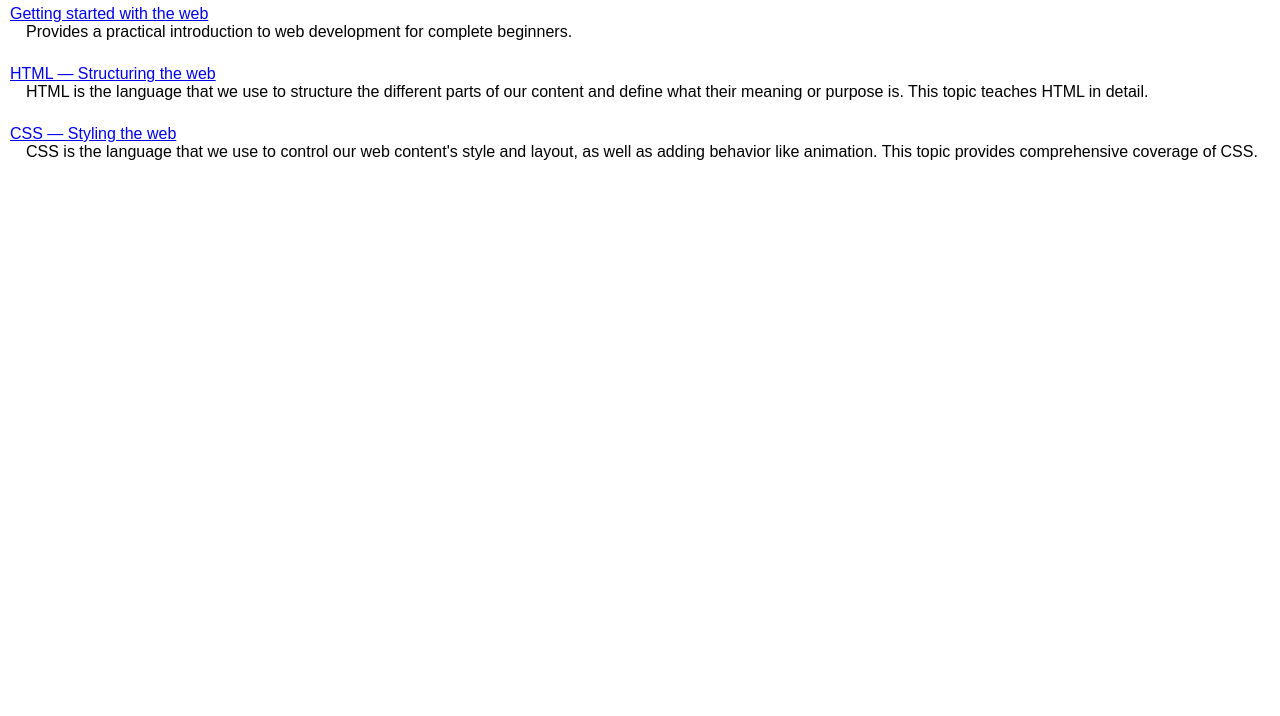
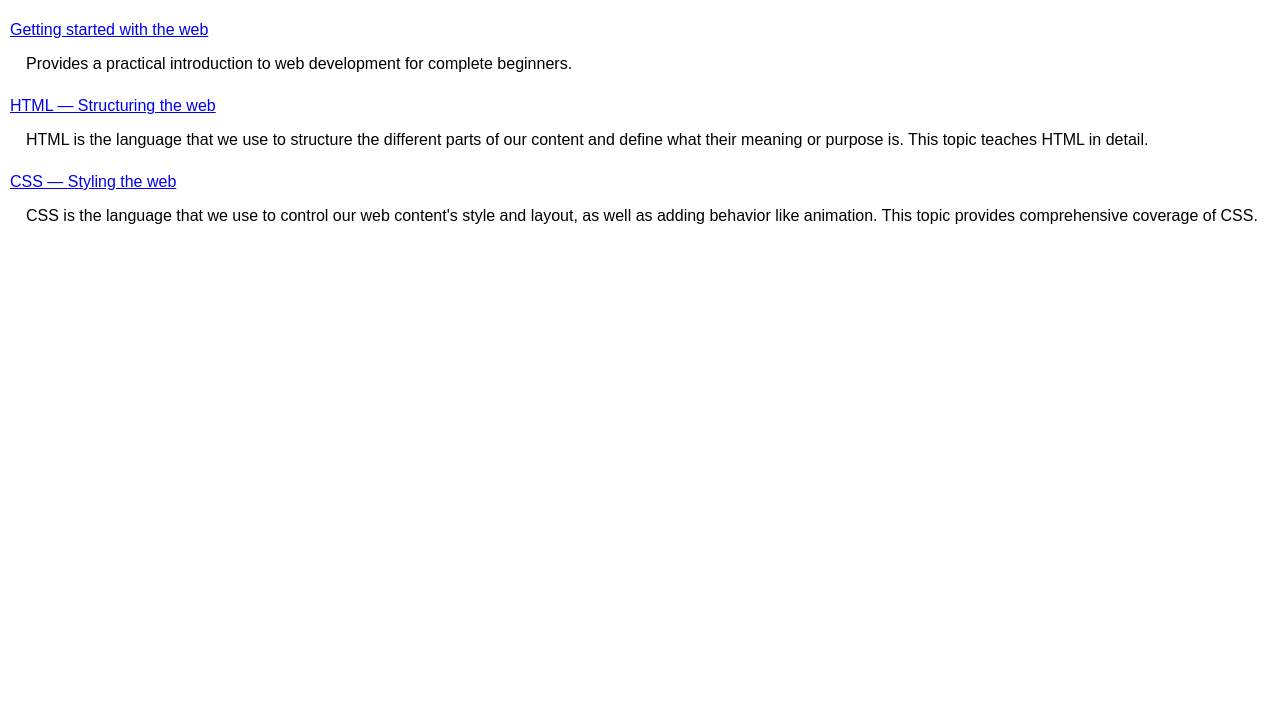
Before and after one commit to Jinu-Vijayan/react_practice_2, a plain HTML site: page index.html in a window 1280 px wide. Shown: the part 84-800 px from the top of the page. Drawn offline with nearby package versions, Linux system fonts and the light colour scheme.

Commit message:
Fix:fixed typo in style sheet

```diff
--- a/style.css
+++ b/style.css
@@ -15,7 +15,7 @@ h1:hover{
 }
 
 .p-margin{
-    margin-top: 0.625~rem;
+    margin-top: 1rem;
 }
 
 .div-margin{
```
